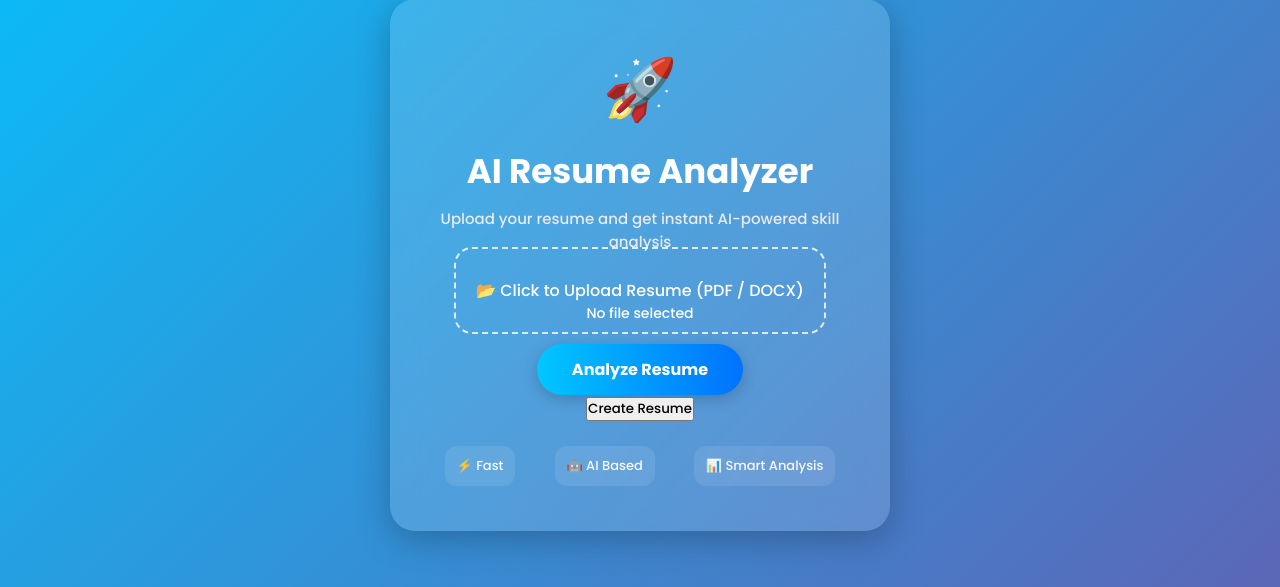
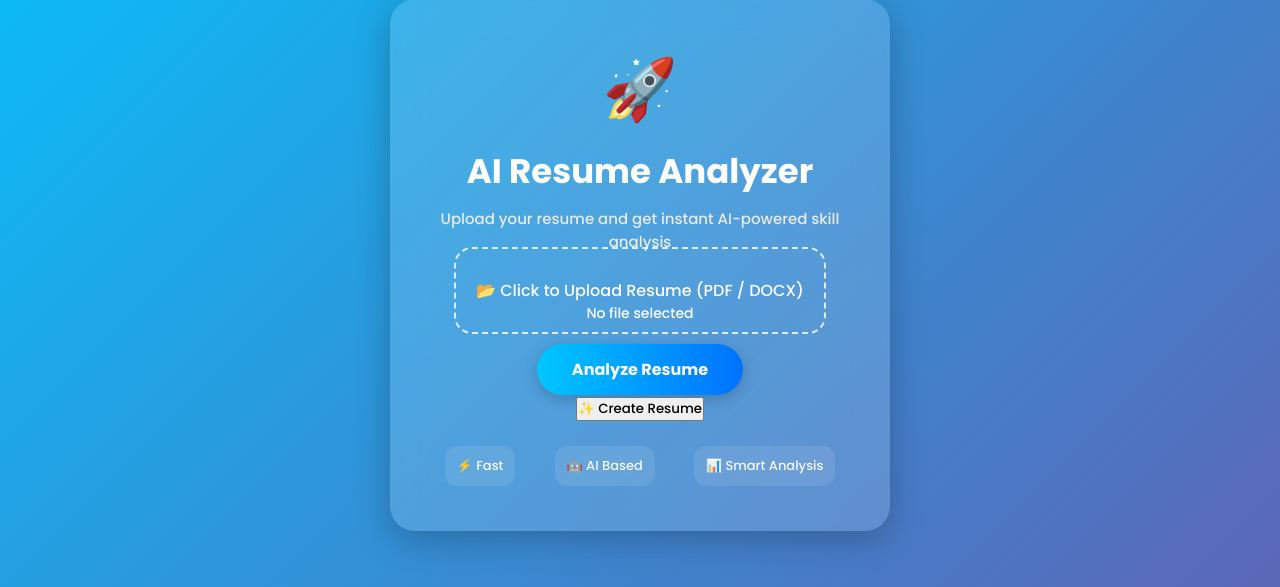
Before and after one commit to praveen23bcon2198-tech/ai-resume-analyzer, a Flask app: page / in a window 1280 px wide. Shown: the part 135-722 px from the top of the page. Run offline with Flask 3, Linux system fonts and the light colour scheme.

Commit message:
Enhance Create Resume button with styling and emoji

```diff
--- a/templates/index.html
+++ b/templates/index.html
@@ -54,8 +54,8 @@
       <button type="submit" class="btn">Analyze Resume</button>
     </form>
 
-    <a href="/builder">
-    <button type="button">Create Resume</button>
+    <a href="/builder" class="resume-btn">
+    <button type="button">✨ Create Resume</button>
     </a>
 
     <div class="features">
```
